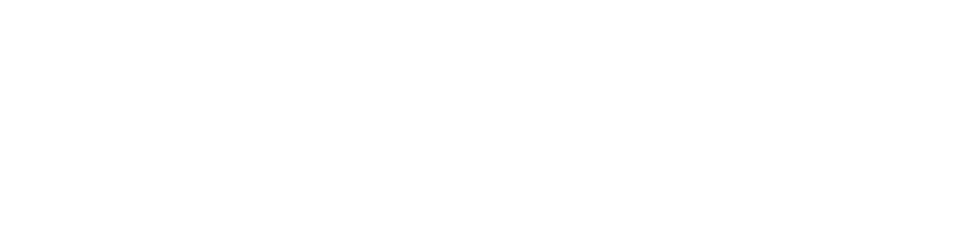
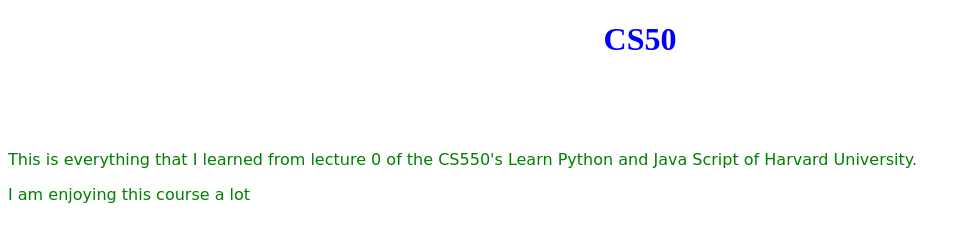
Before and after one commit to SuryanshB/prac, a plain HTML site: page index.html in a window 1280 px wide. Shown: the whole page, without its empty margins (0-969 px from the left). Drawn offline with Linux system fonts and the light colour scheme.

Commit message:
Update index.html

```diff
--- a/index.html
+++ b/index.html
@@ -44,6 +44,10 @@
   </style>
 </head>
 <body>
-
+  <h1>CS50</h1>
+  <br><br><br>
+  <p>This is everything that I learned from lecture 0 of the CS550's Learn Python and Java Script of Harvard University.</p>
+  <p>I am enjoying this course a lot</p>
+  <br><br>
 </body>
 </html>
```
